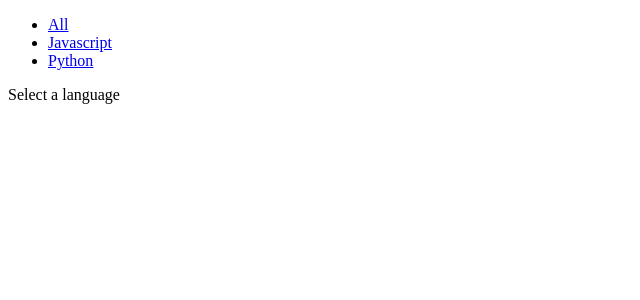
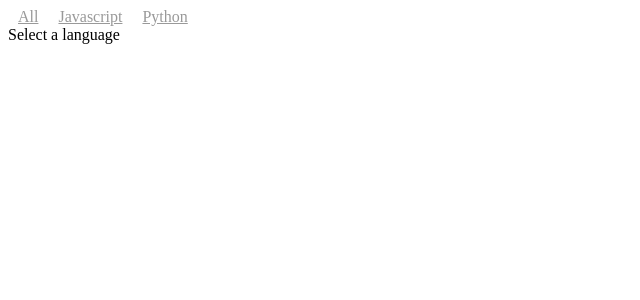
Before and after one commit to idus-dev/ssr-react, a React app: page / in a window 1280 px wide. Shown: the top 300 px of the page, without its empty margins (0-640 px from the left). Built offline with nearby package versions, Linux system fonts and the light colour scheme.

Commit message:
router bug

```diff
--- a/package.json
+++ b/package.json
@@ -33,7 +33,8 @@
     "react-router-dom": "^4.3.1",
     "redux": "^4.0.1",
     "redux-thunk": "^2.3.0",
-    "serialize-javascript": "^1.6.1"
+    "serialize-javascript": "^1.6.1",
+    "styled-components": "^4.1.3"
   },
   "devDependencies": {
     "@babel/core": "^7.2.2",
--- a/src/server/index.js
+++ b/src/server/index.js
@@ -35,7 +35,7 @@
 app.use(cors());
 app.use(express.static('public'));
 
-app.use('*', (req, res, next) => {
+app.get('*', (req, res, next) => {
     const activeRoute = routes.find((route) => matchPath(req.url, route)) || {};
     const store = createStore(rootReducer);
     const promise = activeRoute.fetchInitialData
--- a/src/shared/Navbar.js
+++ b/src/shared/Navbar.js
@@ -1,5 +1,24 @@
 import React from 'react';
+import styled from 'styled-components';
 import { NavLink } from 'react-router-dom';
+
+const LinkStyle = styled(NavLink)`
+    color: #999;
+`;
+
+const NavStyle = styled.nav`
+    padding: 0;
+    margin: 0;
+
+    > ${LinkStyle} {
+        display: inline-block;
+        margin: 0 10px;
+    }
+
+    .active {
+        color: red
+    }
+`;
 
 const Navbar = () => {
     const languages = [{
@@ -14,13 +33,11 @@
     }];
 
     return (
-        <ul>
+        <NavStyle>
             {languages.map(({ name, param }) => (
-                <li key={param}>
-                    <NavLink to={`/popular/${param}`}>{name}</NavLink>
-                </li>
+                <LinkStyle key={param} to={`/popular/${param}`}>{name}</LinkStyle>
             ))}
-        </ul>
+        </NavStyle>
     );
 };
 
--- a/webpack.config.js
+++ b/webpack.config.js
@@ -5,6 +5,7 @@
 module.exports = {
     mode: 'development',
     entry: './src/client/index.js',
+    devtool: 'eval',
     output: {
         path: path.resolve(__dirname, 'public'),
         filename: 'client.js',
```
Also changed, not shown: src/server/middleware/serverRenderer.js (+9 -1 lines), 1 other file (tests, documents, lock files or other folders).
